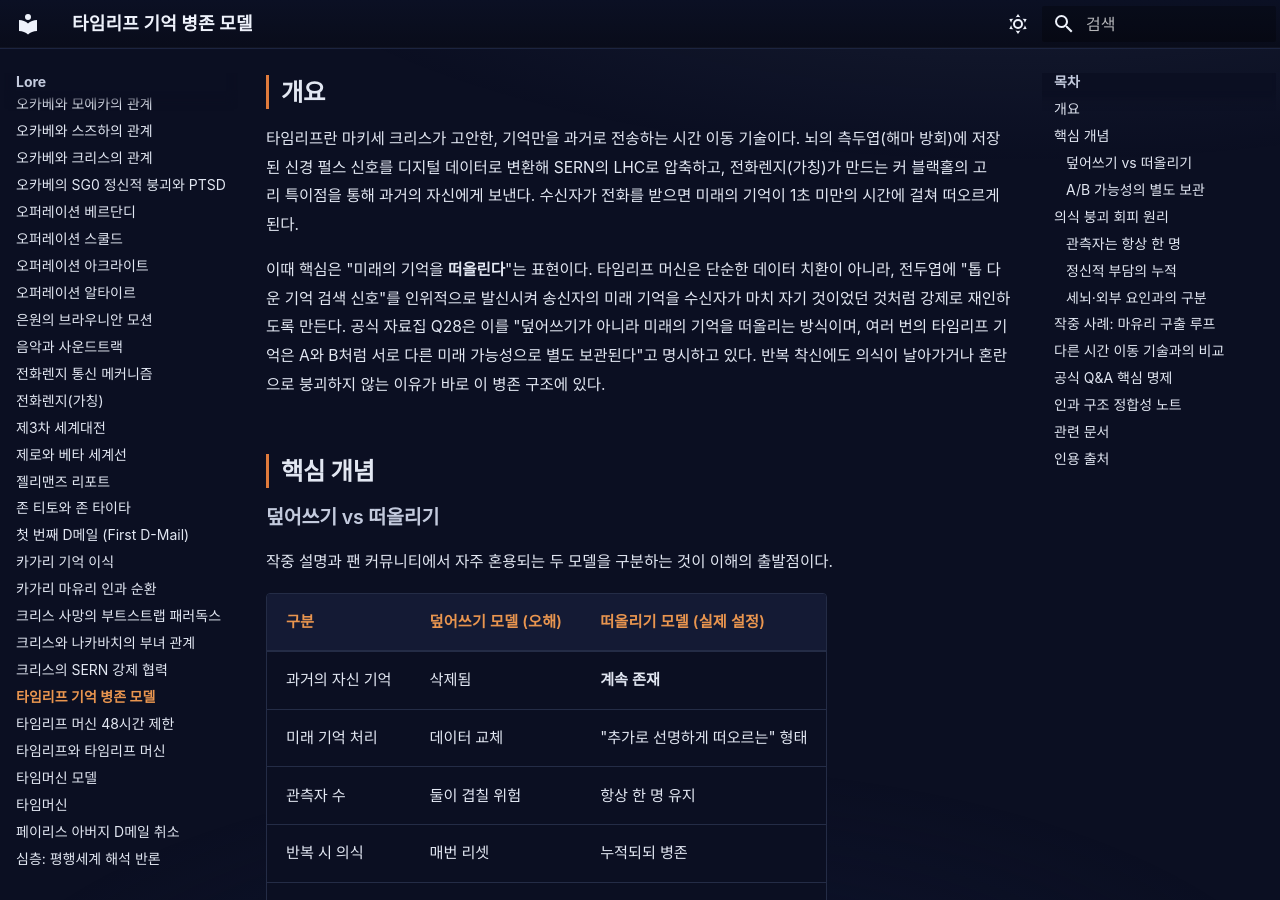
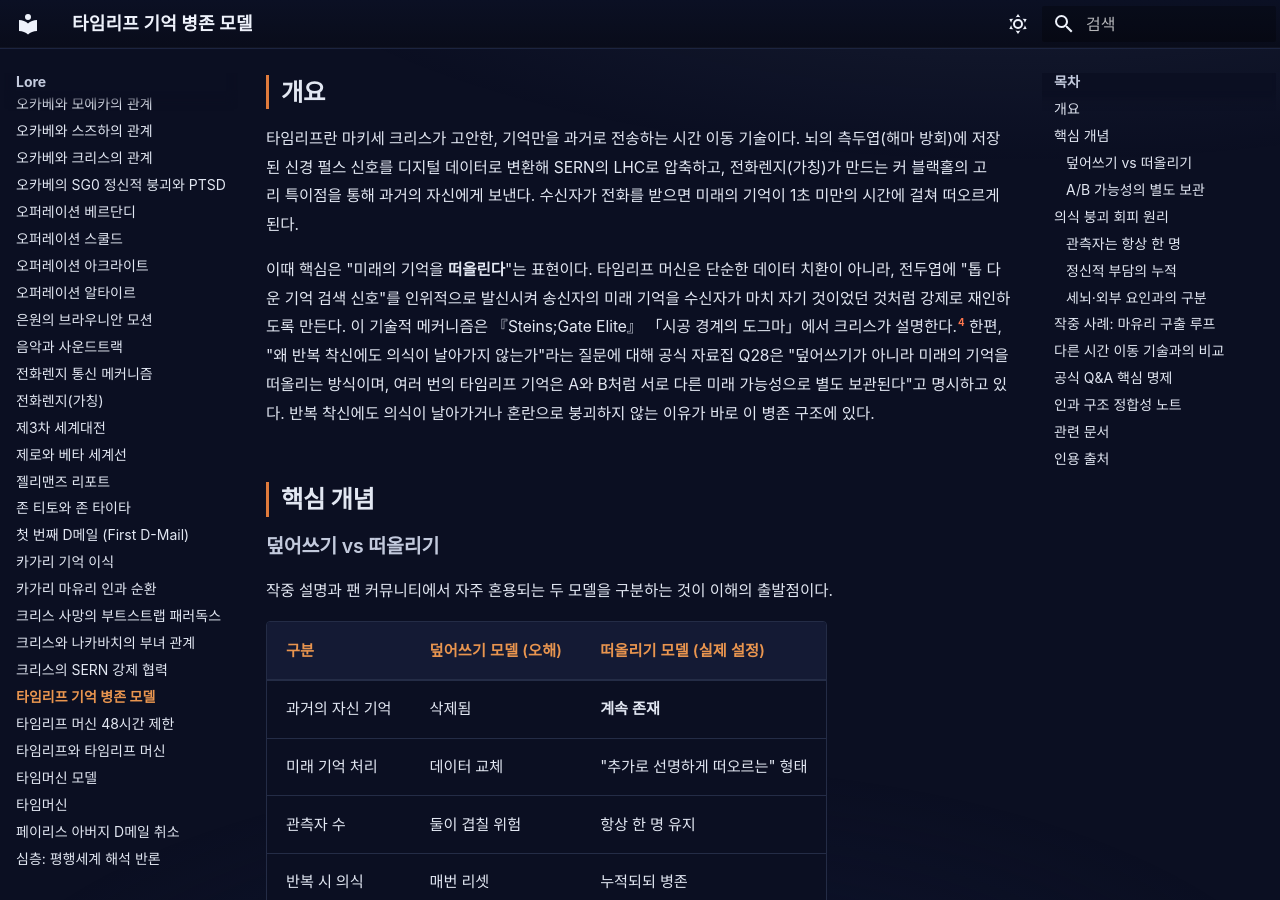
Before and after one commit to sgwiki/sgwiki.github.io, an MkDocs documentation site: the page built from wiki/lore/타임리프-기억-병존-모델.md, in a window 1280 px wide and 900 px high, scrolled down 556 px. Built offline with MkDocs 1.6.1 and Material for MkDocs 9.7.7, drawn with Linux system fonts in a browser that asks for light colours; some web fonts are replaced; some of the changed text lies outside the part shown.

Commit message:
fix(wiki): 타임리프-기억-병존-모델 — P10 fd513364 패치 적용

```diff
--- a/wiki/lore/타임리프-기억-병존-모델.md
+++ b/wiki/lore/타임리프-기억-병존-모델.md
@@ -16,7 +16,7 @@ description: "타임리프란 마키세 크리스가 고안한, 기억만을 과
 
 타임리프란 마키세 크리스가 고안한, 기억만을 과거로 전송하는 시간 이동 기술이다. 뇌의 측두엽(해마 방회)에 저장된 신경 펄스 신호를 디지털 데이터로 변환해 SERN의 LHC로 압축하고, 전화렌지(가칭)가 만드는 커 블랙홀의 고리 특이점을 통해 과거의 자신에게 보낸다. 수신자가 전화를 받으면 미래의 기억이 1초 미만의 시간에 걸쳐 떠오르게 된다.
 
-이때 핵심은 "미래의 기억을 **떠올린다**"는 표현이다. 타임리프 머신은 단순한 데이터 치환이 아니라, 전두엽에 "톱 다운 기억 검색 신호"를 인위적으로 발신시켜 송신자의 미래 기억을 수신자가 마치 자기 것이었던 것처럼 강제로 재인하도록 만든다. 공식 자료집 Q28은 이를 "덮어쓰기가 아니라 미래의 기억을 떠올리는 방식이며, 여러 번의 타임리프 기억은 A와 B처럼 서로 다른 미래 가능성으로 별도 보관된다"고 명시하고 있다. 반복 착신에도 의식이 날아가거나 혼란으로 붕괴하지 않는 이유가 바로 이 병존 구조에 있다.
+이때 핵심은 "미래의 기억을 **떠올린다**"는 표현이다. 타임리프 머신은 단순한 데이터 치환이 아니라, 전두엽에 "톱 다운 기억 검색 신호"를 인위적으로 발신시켜 송신자의 미래 기억을 수신자가 마치 자기 것이었던 것처럼 강제로 재인하도록 만든다. 이 기술적 메커니즘은 『Steins;Gate Elite』 「시공 경계의 도그마」에서 크리스가 설명한다.[^4] 한편, "왜 반복 착신에도 의식이 날아가지 않는가"라는 질문에 대해 공식 자료집 Q28은 "덮어쓰기가 아니라 미래의 기억을 떠올리는 방식이며, 여러 번의 타임리프 기억은 A와 B처럼 서로 다른 미래 가능성으로 별도 보관된다"고 명시하고 있다. 반복 착신에도 의식이 날아가거나 혼란으로 붕괴하지 않는 이유가 바로 이 병존 구조에 있다.
 
 ## 핵심 개념
 
@@ -140,3 +140,4 @@ description: "타임리프란 마키세 크리스가 고안한, 기억만을 과
 [^1]: [The Mechanics of Steins;Gate v1.0.3](../근거자료/비공식/mechanics-of-steins-gate/ch2.md), §2.2.3 "Time Leaping" — 타임리프가 현재를 이동시키고 의식이 관여함을 D메일과 대비해 설명.
 [^2]: [The Mechanics of Steins;Gate v1.0.3](../근거자료/비공식/mechanics-of-steins-gate/ch2.md), §2.3.3 "Other Manifestations" — 타임리프 시 리딩 슈타이너가 발동하지 않는 이유 분석.
 [^3]: [슈타게 공식 QA자료집](../근거자료/공식/qa-자료집.md), Q28 — 타임리프 기억의 병존 모델 요약.
+[^4]: 『Steins;Gate Elite』 「시공 경계의 도그마」 — 크리스의 타임리프 머신 메커니즘 강의. 전두엽 "톱 다운 기억 검색 신호" 발신, 의식·인격 비전송 원칙 등을 설명.
```
